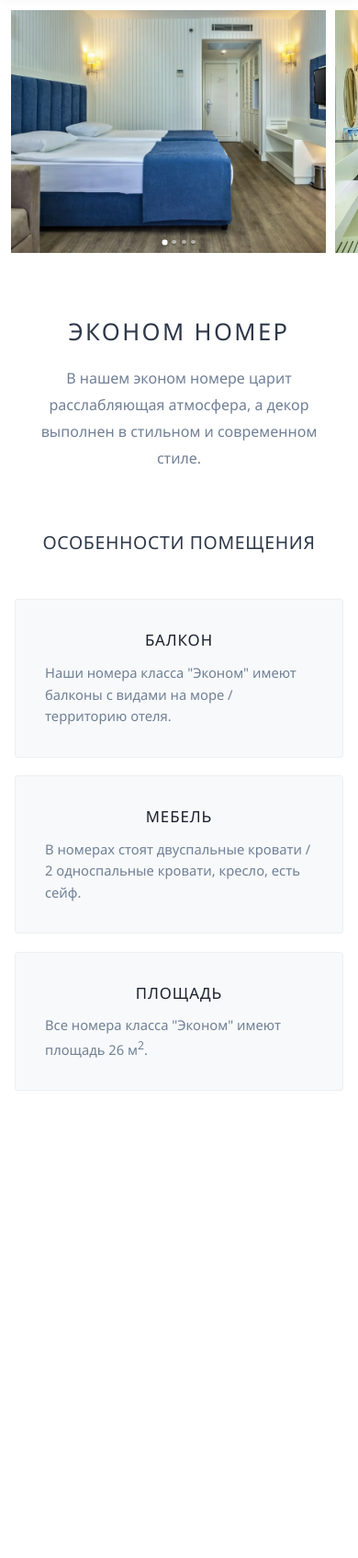
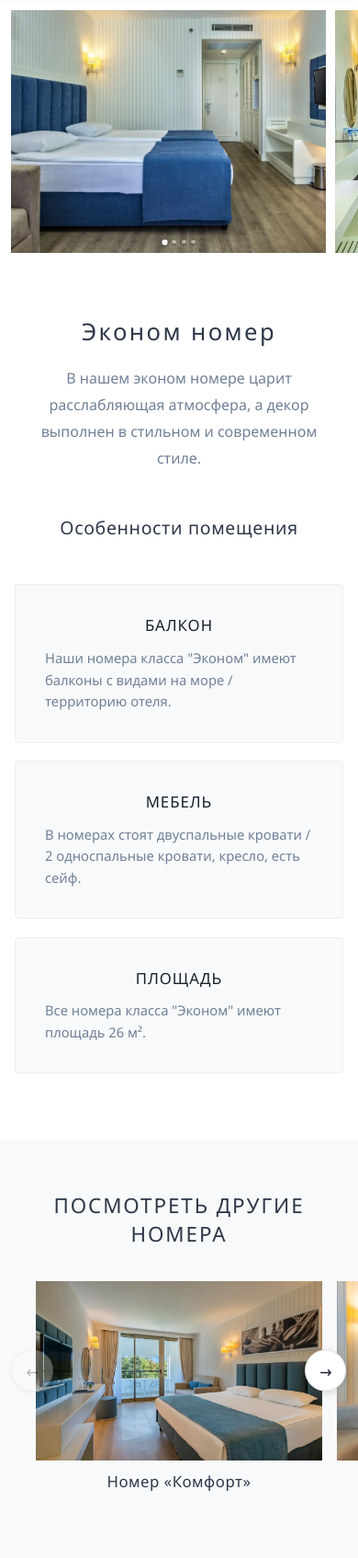
Before and after one commit to dmitry08-pyth/mirada_del_mar, a Python web app: template templates/rooms/eco_room.html in a window 390 px wide. Shown: the part 322-2016 px from the top of the page at 92% size. Before the commit the page ends 1508 px from the top, so only its background shows below. Run offline with Jinja, Linux system fonts and the light colour scheme; the template is opened without the code that fills it, so the values that code supplies are empty.

Commit message:
add comfort_room, family_room, garden_chalet pages

```diff
--- a/static/style.css
+++ b/static/style.css
@@ -171,7 +171,6 @@ header {
     letter-spacing: 0.15rem;
     color: #2d3748;
     margin-bottom: 1.2rem;
-    text-transform: uppercase;
 }
 
 .about p {
@@ -284,12 +283,18 @@ header {
     z-index: 20;
     user-select: none;
     box-shadow: 0 2px 8px rgba(0, 0, 0, 0.15);
-    transition: background-color 0.3s ease, color 0.3s ease;
+    transition: background-color 0.3s ease, color 0.3s ease, opacity 0.25s ease;
 }
 
-.slider-btn:hover {
+.slider-btn:hover:not(:disabled) {
     background-color: #1a202c;
     color: #ffffff;
+}
+
+.slider-btn:disabled {
+    opacity: 0.3;
+    cursor: default;
+    pointer-events: none;
 }
 
 .prev-btn {
@@ -364,6 +369,7 @@ header {
     display: block;
     text-decoration: none;
     color: #1a202c;
+    user-select: none;
 }
 
 .catalog-img-box {
@@ -379,6 +385,7 @@ header {
     height: 100%;
     object-fit: cover;
     display: block;
+    pointer-events: none;
     transition: transform 0.5s ease;
 }
 
@@ -396,6 +403,54 @@ header {
 
 .catalog-card:hover .catalog-title {
     color: #2b6cb0;
+}
+
+/* ==========================================
+   Блок «Посмотреть другие номера»
+   ========================================== */
+.other-rooms-section {
+    padding: 3.5rem 0 4.5rem 0;
+    background-color: #f7f9fa;
+    text-align: center;
+}
+
+.other-rooms-section h2 {
+    font-size: clamp(1.4rem, 2.8vw, 1.8rem);
+    font-weight: 300;
+    letter-spacing: 0.12rem;
+    color: #2d3748;
+    margin-bottom: 2.2rem;
+    text-transform: uppercase;
+    padding: 0 1rem;
+}
+
+.other-rooms-wrapper {
+    position: relative;
+    max-width: 92rem;
+    width: 100%;
+    margin: 0 auto;
+    padding: 0 2.5rem;
+}
+
+/* На ПК все 3 карточки влазят в 1 ряд — без стрелок и прокрутки */
+.other-rooms-track {
+    display: grid;
+    grid-template-columns: repeat(3, 1fr);
+    gap: 2rem;
+    text-align: center;
+}
+
+.other-rooms-track .catalog-img-box {
+    aspect-ratio: 16 / 10;
+    margin-bottom: 1rem;
+}
+
+.other-rooms-track .catalog-title {
+    text-align: center;
+}
+
+.other-rooms-wrapper .slider-btn {
+    display: none;
 }
 
 /* ==========================================
@@ -659,6 +714,38 @@ header {
         right: 0.8rem;
     }
 
+    /* Когда экрана на 3 карточки не хватает — включается скролл-лента со стрелками */
+    .other-rooms-wrapper {
+        padding: 0;
+    }
+
+    .other-rooms-track {
+        display: flex;
+        overflow-x: auto;
+        gap: 1rem;
+        padding: 0 10vw;
+        scrollbar-width: none;
+        touch-action: pan-y;
+        overscroll-behavior-x: contain;
+    }
+
+    .other-rooms-track::-webkit-scrollbar {
+        display: none;
+    }
+
+    .other-rooms-track .catalog-card {
+        flex: 0 0 80vw;
+    }
+
+    .other-rooms-track .catalog-img-box {
+        margin-bottom: 0.7rem;
+    }
+
+    .other-rooms-wrapper .slider-btn {
+        display: block;
+        top: calc((80vw * 0.625) / 2);
+    }
+
     /* Мобильная свайп-лента с пошаговой фиксацией по 1 фото */
     .mosaic-section {
         padding: 0.75rem 0 0.75rem 0;
@@ -716,7 +803,7 @@ header {
     }
 
     .about .specs-title {
-        padding-top: 4rem;
+        padding-top: 3rem;
         font-size: clamp(1.15rem, 5vw, 1.5rem);
         letter-spacing: 0.04rem;
         white-space: nowrap;
--- a/templates/rooms/eco_room.html
+++ b/templates/rooms/eco_room.html
@@ -33,18 +33,18 @@
     <section class="mosaic-section">
       <div class="mosaic-grid">
         <div class="mosaic-item mosaic-main">
-          <img src="D:/mirada_del_mar/static/images/rooms/eco_room/eco-room-1.jpg" alt="Эко номер - интерьер">
+          <img src="D:/mirada_del_mar/static/images/rooms/eco_room/eco-room-1.jpg" alt="Эконом номер">
         </div>
 
         <div class="mosaic-item">
-          <img src="D:/mirada_del_mar/static/images/rooms/eco_room/eco-room-2.jpg" alt="Эко номер - спальная зона">
+          <img src="D:/mirada_del_mar/static/images/rooms/eco_room/eco-room-2.jpg" alt="Эконом номер">
         </div>
 
         <div class="mosaic-item">
-          <img src="D:/mirada_del_mar/static/images/rooms/eco_room/eco-room-3.jpg" alt="Эко номер - ванная комната">
+          <img src="D:/mirada_del_mar/static/images/rooms/eco_room/eco-room-3.jpg" alt="Эконом номер">
         </div>
         <div class="mosaic-item">
-          <img src="D:/mirada_del_mar/static/images/rooms/eco_room/eco-room-4.jpg" alt="Эко номер - балкон">
+          <img src="D:/mirada_del_mar/static/images/rooms/eco_room/eco-room-4.jpg" alt="Эконом номер">
         </div>
       </div>
     </section>
@@ -69,8 +69,42 @@
 
         <div class="feature-card">
           <h3>Площадь</h3>
-          <p>Все номера класса "Эконом" имеют площадь 26 м<sup>2</sup>.</p>
+          <p>Все номера класса "Эконом" имеют площадь 26 м².</p>
         </div>
+      </div>
+    </section>
+
+    <!-- ПОСМОТРЕТЬ ДРУГИЕ НОМЕРА -->
+    <section class="other-rooms-section">
+      <h2>Посмотреть другие номера</h2>
+
+      <div class="other-rooms-wrapper">
+        <button class="slider-btn prev-btn" aria-label="Предыдущий номер">&#8592;</button>
+
+        <div class="other-rooms-track">
+          <a href="D:/mirada_del_mar/templates/rooms/comfort_room.html" class="catalog-card">
+            <div class="catalog-img-box">
+              <img src="D:/mirada_del_mar/static/images/rooms/comfort_room/comfort-room-1.jpg" alt='Номер «Комфорт»'>
+            </div>
+            <h3 class="catalog-title">Номер «Комфорт»</h3>
+          </a>
+
+          <a href="D:/mirada_del_mar/templates/rooms/family_room.html" class="catalog-card">
+            <div class="catalog-img-box">
+              <img src="D:/mirada_del_mar/static/images/rooms/family_room/family-room-1.jpg" alt="Семейный номер">
+            </div>
+            <h3 class="catalog-title">Семейный номер</h3>
+          </a>
+
+          <a href="D:/mirada_del_mar/templates/rooms/garden_chalet.html" class="catalog-card">
+            <div class="catalog-img-box">
+              <img src="D:/mirada_del_mar/static/images/rooms/garden_chalet/garden-chalet-1.jpg" alt="Garden Chalet">
+            </div>
+            <h3 class="catalog-title">Garden Chalet</h3>
+          </a>
+        </div>
+
+        <button class="slider-btn next-btn" aria-label="Следующий номер">&#8594;</button>
       </div>
     </section>
 
```
Also changed, not shown: static/script.js (+152 -4 lines), templates/rooms/comfort_room.html (added, +121 -0 lines), templates/rooms/family_room.html (added, +112 -0 lines), templates/rooms/garden_chalet.html (added, +121 -0 lines), static/images/rooms/comfort_room/comfort-room-2.jpg (added), static/images/rooms/comfort_room/comfort-room-3.jpg (added), static/images/rooms/comfort_room/comfort-room-4.jpg (added), static/images/rooms/comfort_room/comfort-room-5.jpg (added), static/images/rooms/family_room/family-room-2.jpg (added), static/images/rooms/family_room/family-room-3.jpg (added), static/images/rooms/garden_chalet/garden-chalet-2.jpg (added), static/images/rooms/garden_chalet/garden-chalet-3.jpg (added), static/images/rooms/garden_chalet/garden-chalet-4.jpg (added), static/images/rooms/garden_chalet/garden-chalet-5.jpg (added).
